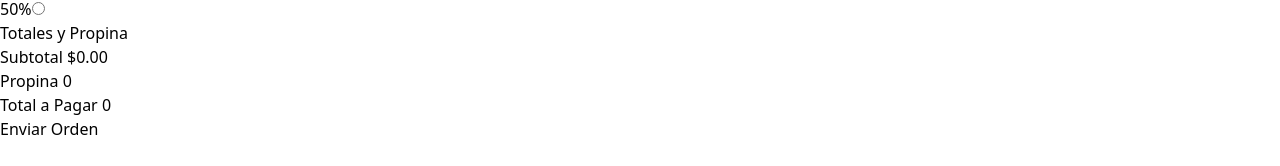
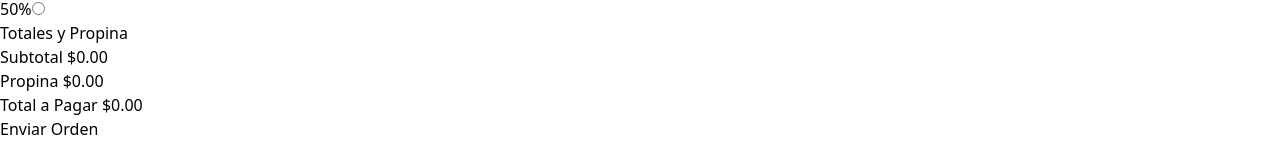
Before and after one commit to luisgoweb/Calculadora-de-propinas, a React (Vite) app: page / in a window 1280 px wide. Shown: the part 267-433 px from the top of the page. Built offline with nearby package versions, Linux system fonts and the light colour scheme.

Commit message:
Se crea state tip para guardar la propina y luego se imprime en el componente OrderTotals

```diff
--- a/src/App.tsx
+++ b/src/App.tsx
@@ -7,7 +7,7 @@ import { useOrder } from "./hooks/useOrder"
 
 function App() {
 
-    const{ order, addItem, deleteItem } = useOrder()
+    const{ order, tip, setTip, addItem, deleteItem } = useOrder()
 
   return (
     <>
@@ -35,10 +35,13 @@ function App() {
               deleteItem={deleteItem}
               />
 
-              <TipPercentageForm />
+              <TipPercentageForm
+              setTip={setTip}
+              />
 
               <OrderTotals
               order={order}
+              tip={tip}
               />
 
           </div>
--- a/src/components/OrderTotals.tsx
+++ b/src/components/OrderTotals.tsx
@@ -4,19 +4,25 @@ import type { OrderItem } from "../types"
 
 type OrderTotalsProps = {
     order: OrderItem[]
+    tip: number
 }
 
-const OrderTotals = ({order}: OrderTotalsProps) => {
+const OrderTotals = ({order, tip}: OrderTotalsProps) => {
     const subTotalAmount = useMemo(()=> order.reduce( (total, item) => total + (item.price * item.quantity), 0),[order])
+    const tipAmount = useMemo( ()=> subTotalAmount * tip ,[order, tip] )
+    const totalAmount = useMemo( ()=> subTotalAmount + tipAmount ,[tip, order])
   return (
     <>
         <div className="space-y-3">
             <h3 className="text-2xl  font-bold">Totales y Propina</h3>
             <p>Subtotal {''} <span className="font-bold">{formatCurrency( subTotalAmount )}</span></p>
-            <p>Propina {''} <span className="font-bold">0</span></p>
-            <p>Total a Pagar {''} <span className="font-bold">0</span></p>
+            <p>Propina {''} <span className="font-bold">{formatCurrency(tipAmount) }</span></p>
+            <p>Total a Pagar {''} <span className="font-bold">{formatCurrency(totalAmount)}</span></p>
         </div>
-        <button className="bg-amber-900 text-white rounded-md cursor-pointer w-full p-3">
+        <button
+        className="bg-amber-900 text-white rounded-md cursor-pointer w-full p-3 disabled:opacity-10"
+        disabled={order.length === 0}
+        >
             Enviar Orden
         </button>
     </>
--- a/src/components/TipPercentageForm.tsx
+++ b/src/components/TipPercentageForm.tsx
@@ -16,7 +16,11 @@ const tipOptions = [
     },
   ]
 
-const TipPercentageForm = () => {
+  type TipPercentageFormProps = {
+    setTip: React.Dispatch<React.SetStateAction<number>>
+  }
+
+const TipPercentageForm = ({setTip}: TipPercentageFormProps) => {
   return (
     <div>
         <div>
@@ -31,6 +35,7 @@ const TipPercentageForm = () => {
                       type="radio"
                       name="tip"
                       value={tips.value}
+                      onChange={e => setTip(+e.target.value)}
                       />
                   </div>
                 ))}
--- a/src/hooks/useOrder.ts
+++ b/src/hooks/useOrder.ts
@@ -3,6 +3,7 @@ import type { MenuItem, OrderItem } from "../types";
 
 export const useOrder = ()=>{
     const[order, setOrder] = useState<OrderItem[]>([])
+    const[tip, setTip] = useState(0)
 
     const addItem = (item:MenuItem)=>{
 
@@ -22,6 +23,8 @@ export const useOrder = ()=>{
 
     return{
         order,
+        tip,
+        setTip,
         addItem,
         deleteItem
     }
```
